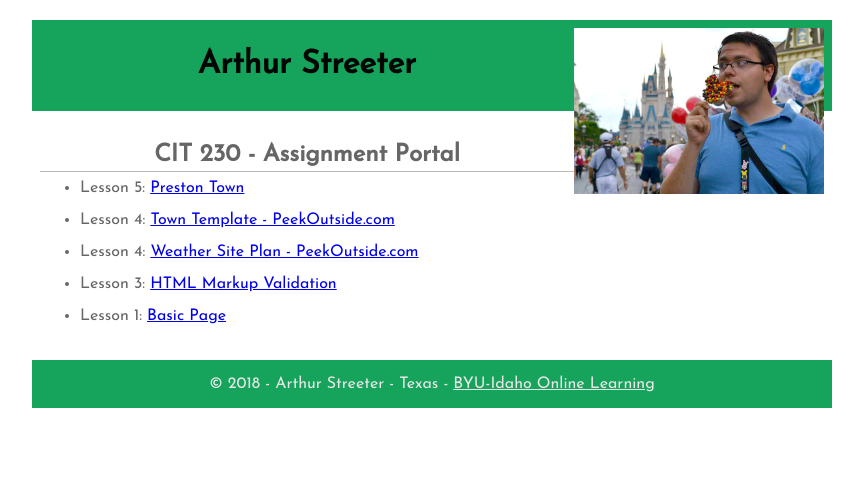
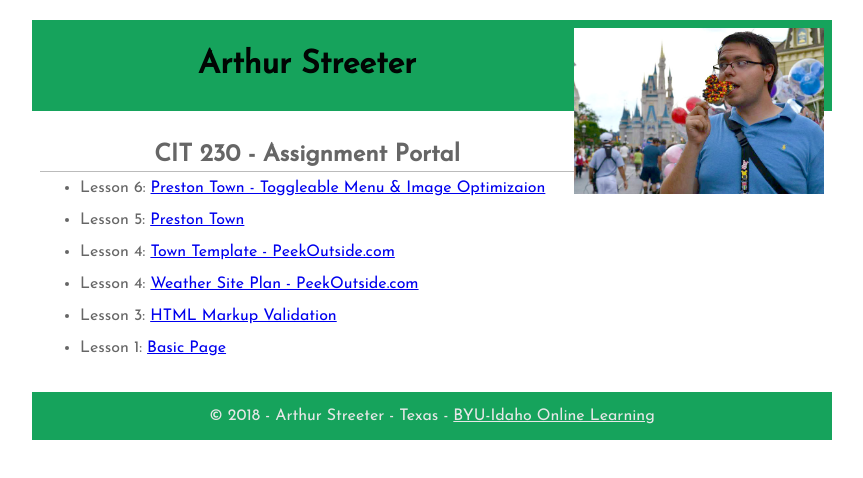
Before and after one commit to Streeter-Arthur/streeter-arthur.github.io, a plain HTML site: page index.html in a window 1280 px wide. Shown: the whole page, without its empty margins (208-1071 px from the left). Drawn offline with nearby package versions, Linux system fonts and the light colour scheme.

Commit message:
Index update

```diff
--- a/index.html
+++ b/index.html
@@ -29,6 +29,7 @@
         <h2>CIT 230 - Assignment Portal</h2>
 
         <ul>
+          <li>Lesson 6: <a href="/assignments/lesson-6/preston-6.html">Preston Town - Toggleable Menu & Image Optimizaion</a></li>
           <li>Lesson 5: <a href="/assignments/lesson-5/preston-5.html">Preston Town</a></li>
           <li>Lesson 4: <a href="/assignments/lesson-4/town-template.html">Town Template - PeekOutside.com</a></li>
           <li>Lesson 4: <a href="/assignments/lesson-4/websiteplanningdocument.pdf">Weather Site Plan - PeekOutside.com</a></li>
```
